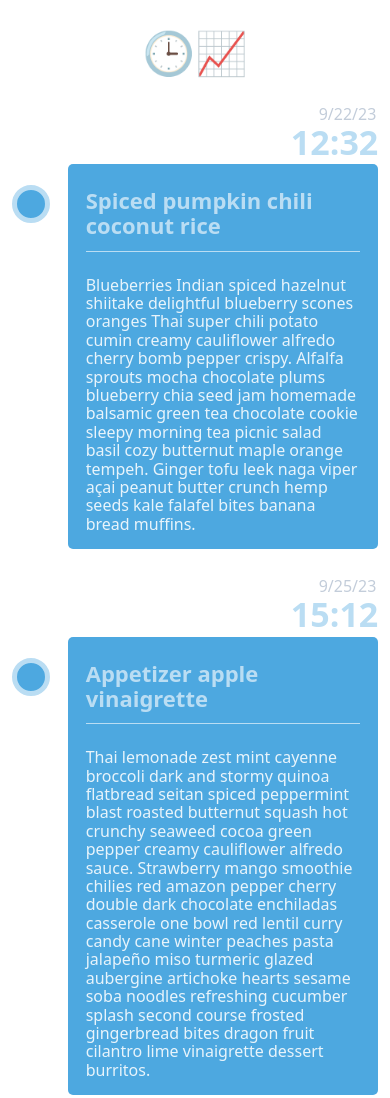
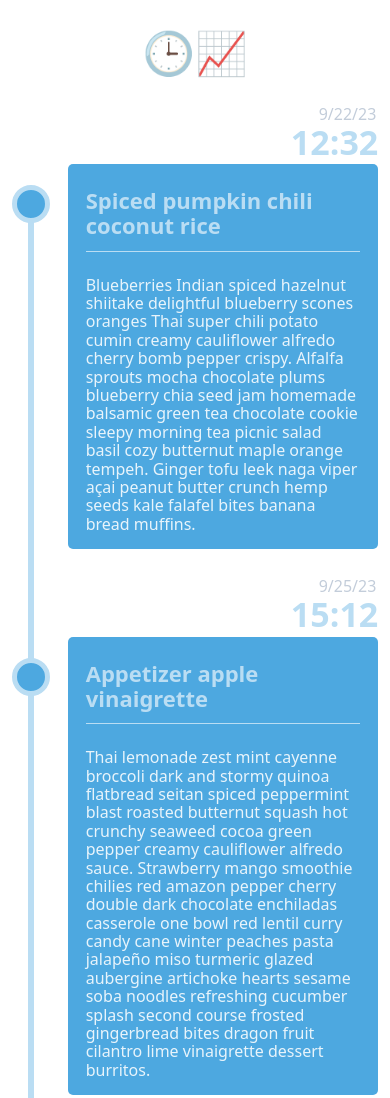
Before and after one commit to mannie-exe/web-layout-timeline, a website built with Vite: page src/index.html in a window 390 px wide. Shown: the top 1098 px of the page. Built offline with nearby package versions, Linux system fonts and the light colour scheme.

Commit message:
Add timeline visual-aid (vertical line)
- Deviated from original design by enabling it
  on the mobile design as well as the desktop
  version.

I decided to include the line in the mobile view
as I feel it serves as a nice indicator of which
notification message is the last in the list.

```diff
--- a/src/index.scss
+++ b/src/index.scss
@@ -71,9 +71,14 @@ html {
 
       // notif. message icon sizing
       --notif-icon-size: 3.8rem; // icon size (including container)
-      --notif-icon-spacing: 1.8rem; // general offset from content
-      --notif-icon-padding: 1.2rem; // extra padding in mobile-view
-      --notif-icon-text-size: calc(var(--notif-icon-size) - 1.9rem);
+      --notif-icon-offset: 2.1rem; // icon vertical offset
+      --notif-icon-spacing: 1.8rem; // icon horizontal offset from content
+      --notif-icon-padding: 1.2rem; // icon horiz. padding from time on desktop
+      --notif-icon-text-size: calc(var(--notif-icon-size) - 2rem);
+
+
+      // notif. message position relative for visual-aid time line
+      position: relative;
 
       // notif. message grid configuration
       display: grid;
@@ -81,7 +86,38 @@ html {
       grid-template-columns: calc(var(--notif-icon-size) + var(--notif-icon-spacing)) auto;
       row-gap: 0.2rem;
 
+      // Draw timeline visual-aid line
+      &::after {
+        content: "";
+        display: block;
+        position: absolute;
+
+        // Push line behind icon
+        z-index: -1;
+
+        width: 0.6rem;
+        height: 100%;
+
+        background-color: var(--accent-color);
+
+        top: 11rem;
+        left: 1.6rem;
+      }
+
+      // Clear visual-aid time line from last element
+      &:last-child::after {
+        display: none;
+      }
+
       @media screen and (min-width: 1100px) {
+
+        // Adjust visual-aid time line
+        &::after {
+          top: 5rem;
+          left: 15.06rem;
+        }
+
+        // Switch to desktop view
         & {
           grid-template-rows: initial;
           grid-template-columns: 3fr calc(var(--notif-icon-size) + var(--notif-icon-spacing) + var(--notif-icon-padding)) 10fr;
@@ -121,7 +157,7 @@ html {
       // notif. message icon styling
       .notif-message-icon {
         // notif. message icon alignment
-        margin-top: 2.1rem;
+        margin-top: var(--notif-icon-offset);
 
         @media screen and (min-width: 1100px) {
           & {
```
